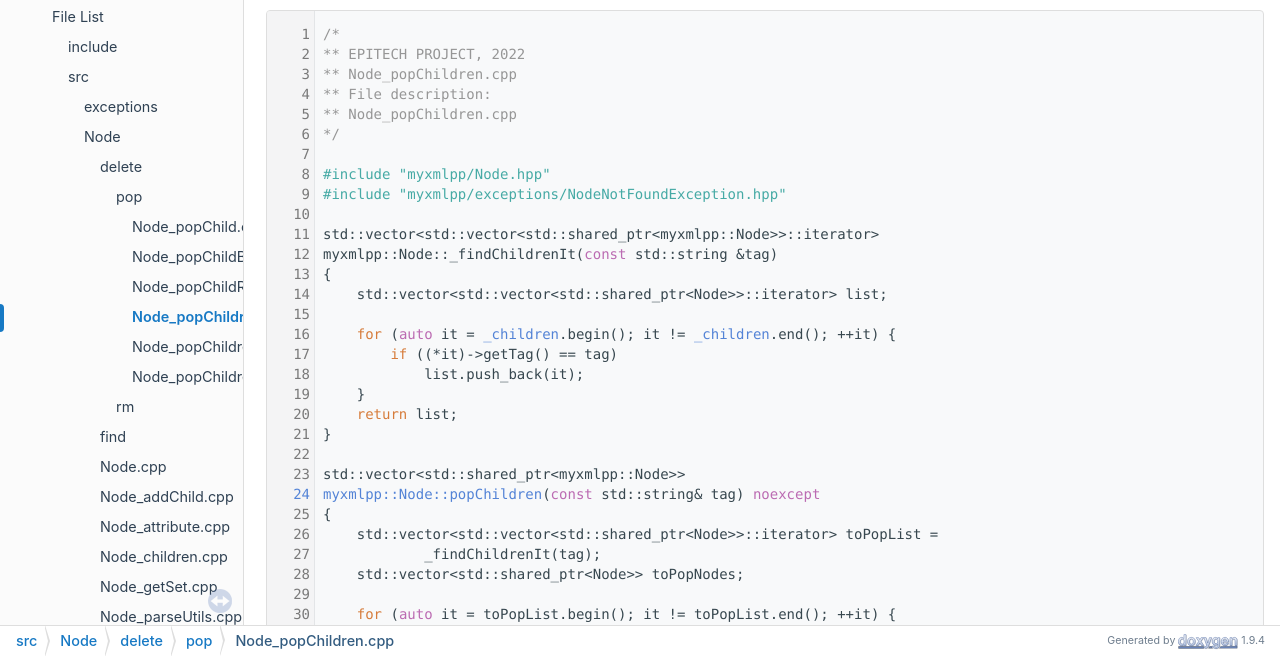
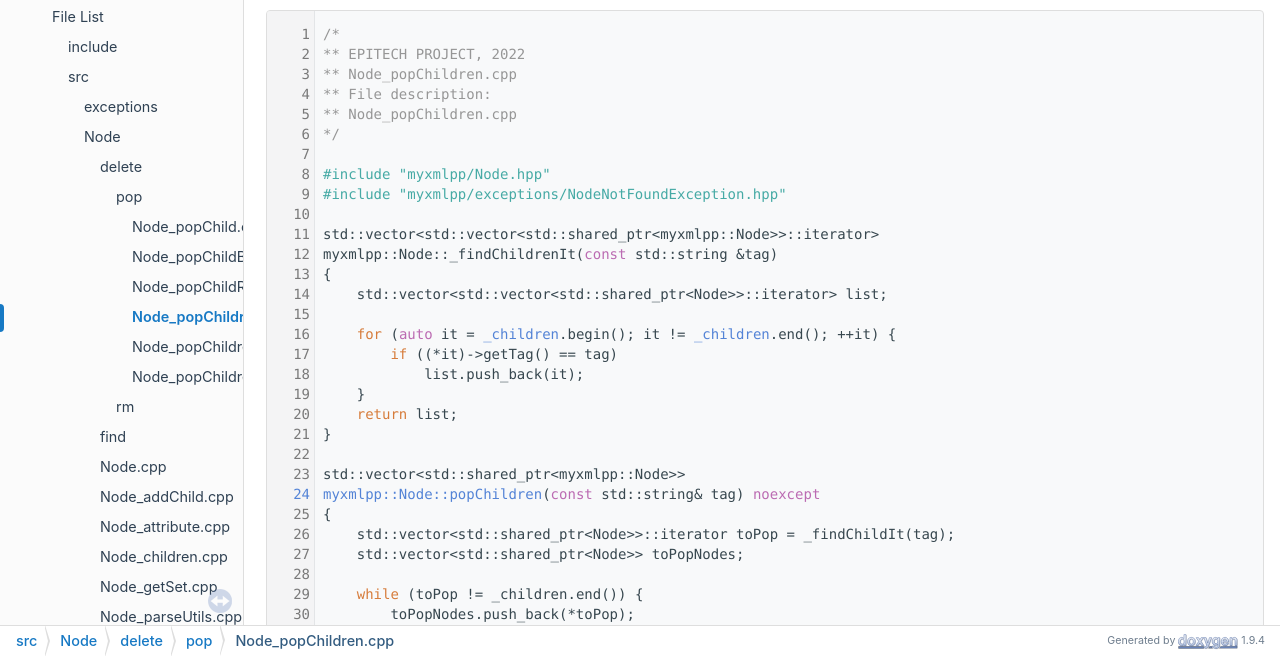
Before and after one commit to PolymorphEngine/myxmlpp, a plain HTML site: page src_2Node_2delete_2pop_2Node__popChildren_8cpp_source.html in a window 1280 px wide. Shown: the part 144-800 px from the top of the page. Drawn offline with Linux system fonts and the light colour scheme.

Commit message:
deploy: 458e48f64fed34028162e979ea0627378fa5e458

```diff
--- a/src_2Node_2delete_2pop_2Node__popChildren_8cpp_source.html
+++ b/src_2Node_2delete_2pop_2Node__popChildren_8cpp_source.html
@@ -111,13 +111,13 @@ $(document).ready(function(){initNavTree('src_2Node_2delete_2pop_2Node__popChild
 <div class="line"><a id="l00023" name="l00023"></a><span class="lineno">   23</span>std::vector&lt;std::shared_ptr&lt;myxmlpp::Node&gt;&gt;</div>
 <div class="line"><a id="l00024" name="l00024"></a><span class="lineno"><a class="line" href="classmyxmlpp_1_1Node.html#ae8aeca5ac78f4dc73e781898ae43e066">   24</a></span><a class="code hl_function" href="classmyxmlpp_1_1Node.html#ae8aeca5ac78f4dc73e781898ae43e066">myxmlpp::Node::popChildren</a>(<span class="keyword">const</span> std::string&amp; tag) <span class="keyword">noexcept</span></div>
 <div class="line"><a id="l00025" name="l00025"></a><span class="lineno">   25</span>{</div>
-<div class="line"><a id="l00026" name="l00026"></a><span class="lineno">   26</span>    std::vector&lt;std::vector&lt;std::shared_ptr&lt;Node&gt;&gt;::iterator&gt; toPopList =</div>
-<div class="line"><a id="l00027" name="l00027"></a><span class="lineno">   27</span>            _findChildrenIt(tag);</div>
-<div class="line"><a id="l00028" name="l00028"></a><span class="lineno">   28</span>    std::vector&lt;std::shared_ptr&lt;Node&gt;&gt; toPopNodes;</div>
-<div class="line"><a id="l00029" name="l00029"></a><span class="lineno">   29</span> </div>
-<div class="line"><a id="l00030" name="l00030"></a><span class="lineno">   30</span>    <span class="keywordflow">for</span> (<span class="keyword">auto</span> it = toPopList.begin(); it != toPopList.end(); ++it) {</div>
-<div class="line"><a id="l00031" name="l00031"></a><span class="lineno">   31</span>        toPopNodes.push_back(**it);</div>
-<div class="line"><a id="l00032" name="l00032"></a><span class="lineno">   32</span>        _children.erase(*it);</div>
+<div class="line"><a id="l00026" name="l00026"></a><span class="lineno">   26</span>    std::vector&lt;std::shared_ptr&lt;Node&gt;&gt;::iterator toPop = _findChildIt(tag);</div>
+<div class="line"><a id="l00027" name="l00027"></a><span class="lineno">   27</span>    std::vector&lt;std::shared_ptr&lt;Node&gt;&gt; toPopNodes;</div>
+<div class="line"><a id="l00028" name="l00028"></a><span class="lineno">   28</span> </div>
+<div class="line"><a id="l00029" name="l00029"></a><span class="lineno">   29</span>    <span class="keywordflow">while</span> (toPop != _children.end()) {</div>
+<div class="line"><a id="l00030" name="l00030"></a><span class="lineno">   30</span>        toPopNodes.push_back(*toPop);</div>
+<div class="line"><a id="l00031" name="l00031"></a><span class="lineno">   31</span>        _children.erase(toPop);</div>
+<div class="line"><a id="l00032" name="l00032"></a><span class="lineno">   32</span>        toPop = _findChildIt(tag);</div>
 <div class="line"><a id="l00033" name="l00033"></a><span class="lineno">   33</span>    }</div>
 <div class="line"><a id="l00034" name="l00034"></a><span class="lineno">   34</span>    <span class="keywordflow">return</span> toPopNodes;</div>
 <div class="line"><a id="l00035" name="l00035"></a><span class="lineno">   35</span>}</div>
```
